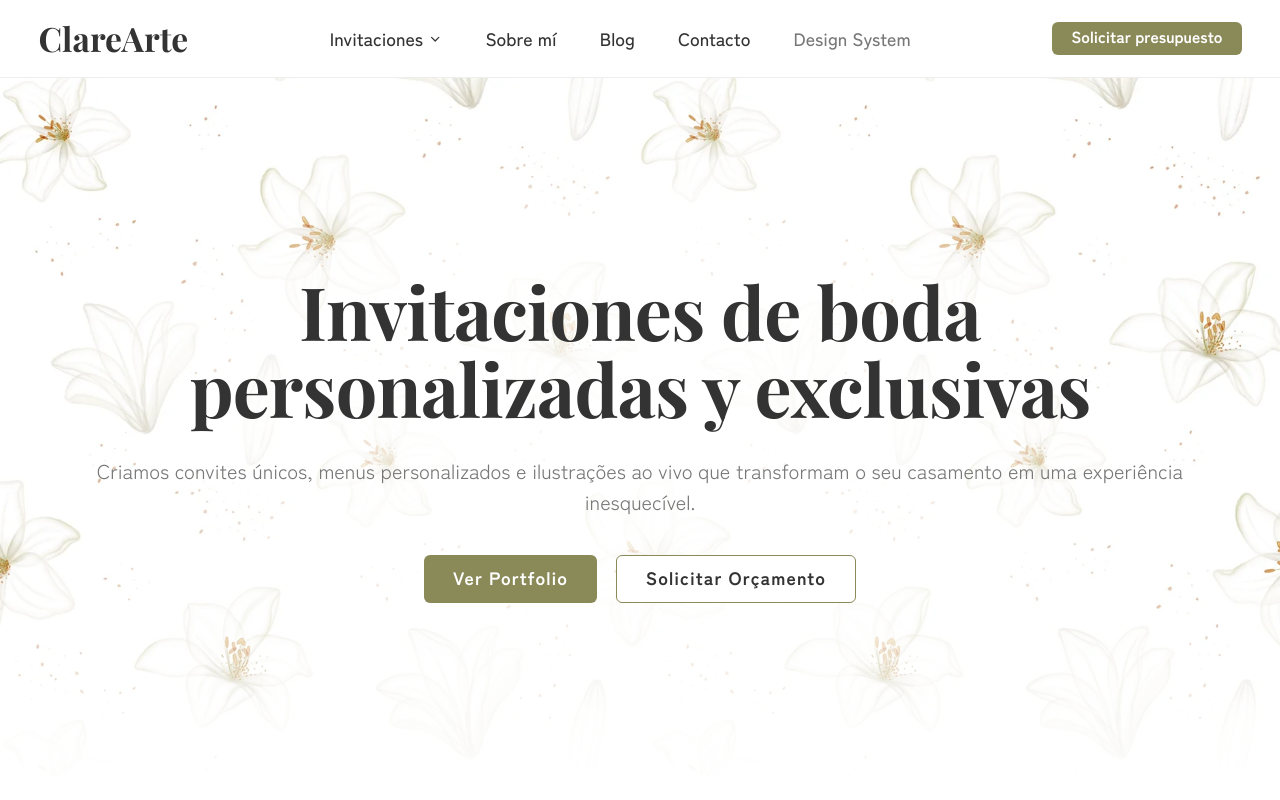
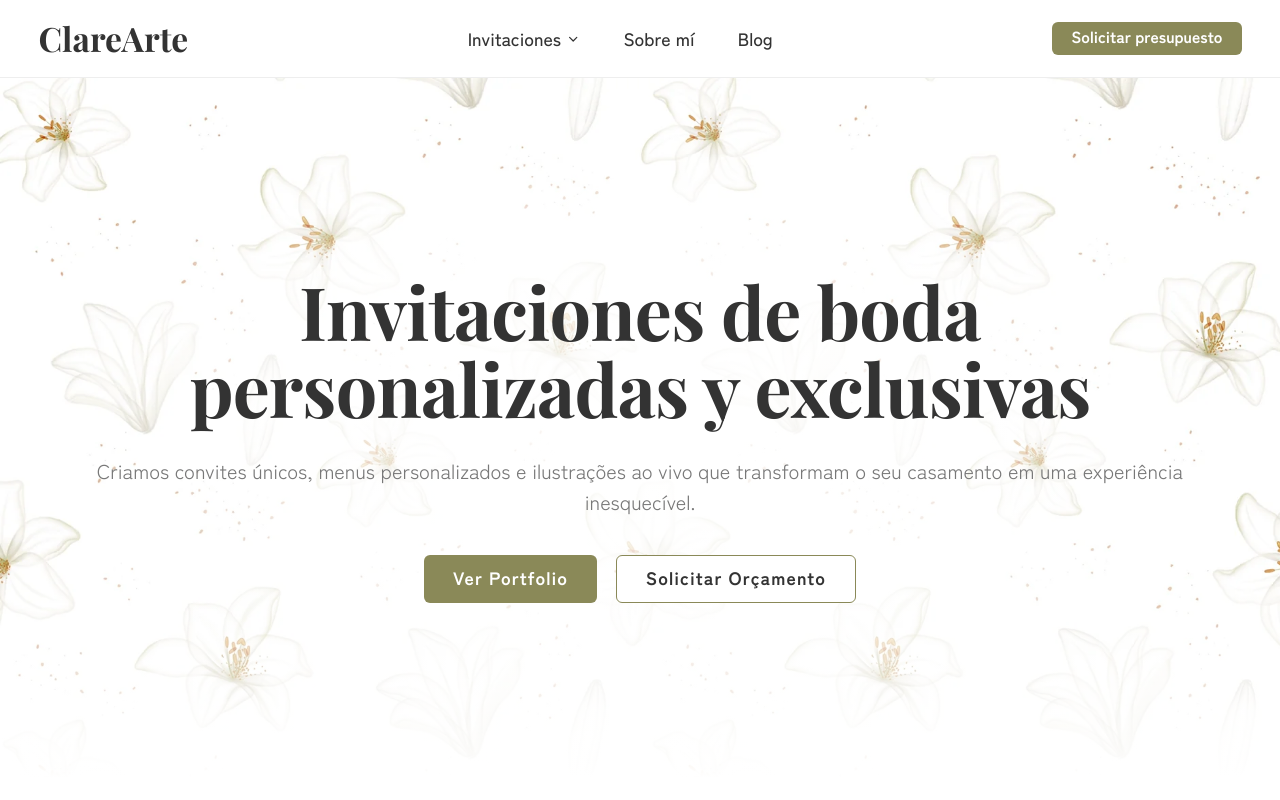
Before and after one commit to brunoferraric1/Clarearte, a Next.js app: page / in a window 1280 px wide. Shown: the top 800 px of the page. Built offline with nearby package versions, Linux system fonts and the light colour scheme.

Commit message:
Remove unused navigation items from Navbar component
- Deleted the 'Contacto' link and the development-only 'Design System' link from the Navbar, streamlining the navigation menu.
- These changes improve the clarity and focus of the navigation, enhancing the overall user experience.

```diff
--- a/src/components/navbar.tsx
+++ b/src/components/navbar.tsx
@@ -120,23 +120,6 @@ export function Navbar({ className, lang = 'es' }: NavbarProps) {
                   </Link>
                 </NavigationMenuLink>
               </NavigationMenuItem>
-              <NavigationMenuItem>
-                <NavigationMenuLink asChild className={navigationMenuTriggerStyle()}>
-                  <Link href={`/${lang}/contacto`} className="text-body font-medium cursor-pointer">
-                    Contacto
-                  </Link>
-                </NavigationMenuLink>
-              </NavigationMenuItem>
-              {/* Development only - Design System link */}
-              {process.env.NODE_ENV === 'development' && (
-                <NavigationMenuItem>
-                  <NavigationMenuLink asChild className={navigationMenuTriggerStyle()}>
-                    <Link href={`/${lang}/design-system`} className="text-body font-medium cursor-pointer text-muted-foreground">
-                      Design System
-                    </Link>
-                  </NavigationMenuLink>
-                </NavigationMenuItem>
-              )}
             </NavigationMenuList>
           </NavigationMenu>
 
```
